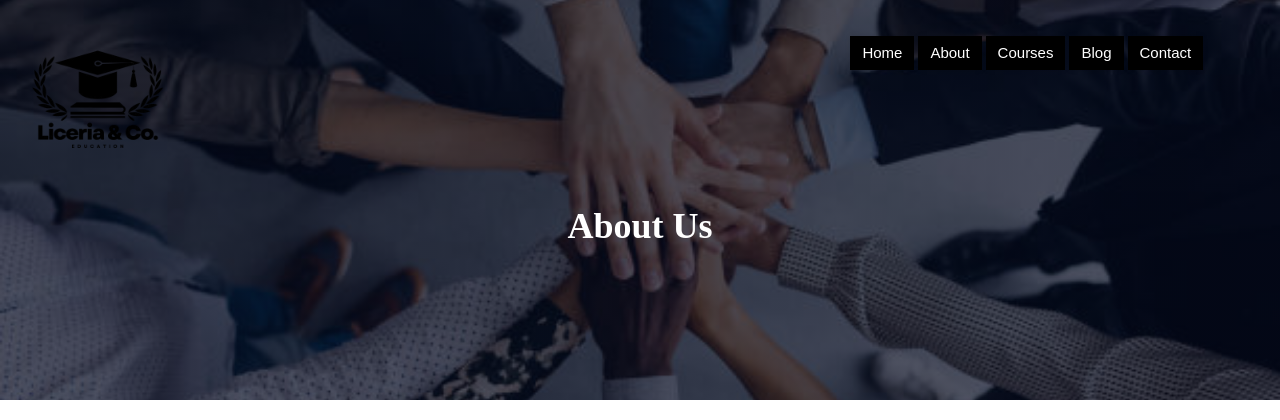
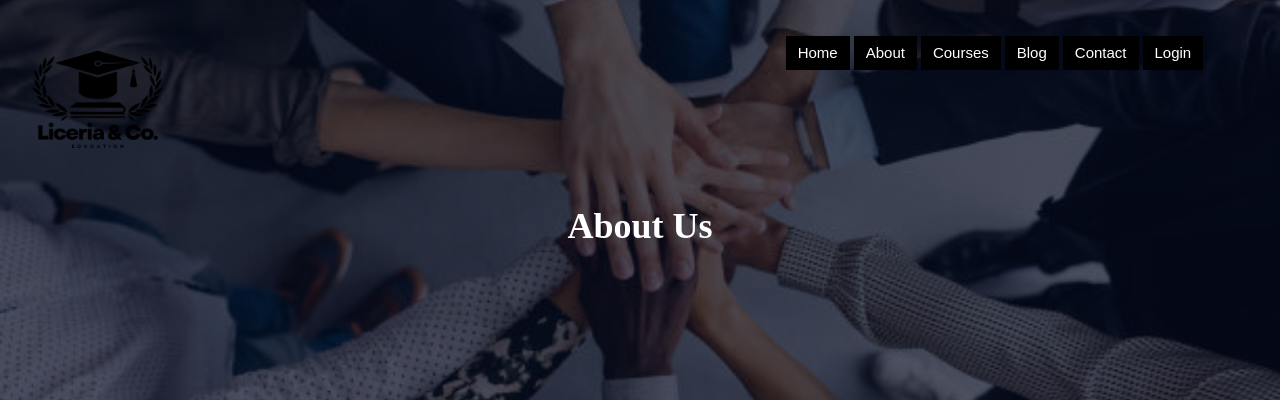
Before and after one commit to afraa786/UMS, a Django app: page /about/ in a window 1280 px wide. Shown: the top 420 px of the page. Run offline with Django 5.2, Linux system fonts and the light colour scheme.

Commit message:
made the function full dynamic

```diff
--- a/backend/server/static/css/courses.css
+++ b/backend/server/static/css/courses.css
@@ -1,4 +1,4 @@
-/* Global settings */
+Global settings
 body {
     font-family: 'Arial', sans-serif;
     background-color: #f9f9f9;
--- a/backend/server/static/css/home.css
+++ b/backend/server/static/css/home.css
@@ -65,6 +65,7 @@ nav img {
     font-size: 15px;
     font-family: sans-serif;
 }
+
 
 .text-box h1 {
     font-size: 50px;
--- a/backend/server/templates/about.html
+++ b/backend/server/templates/about.html
@@ -23,7 +23,8 @@
                     <li> <a href="{% url 'about' %}">About</a></li>
                     <li> <a href="{% url 'courses' %}">Courses</a></li>
                     <li> <a href="blog.html">Blog</a></li>
-                    <li> <a href="contactus.html">Contact</a></li>
+                    <li> <a href="mailto:fareedsayed95@gmail.com">Contact</a></li>
+                    <li> <a href="#">Login</a></li>
                 </ul>
             </div>
         </nav>
--- a/backend/server/templates/courses.html
+++ b/backend/server/templates/courses.html
@@ -6,7 +6,7 @@
     <meta name="viewport" content="width=device-width, initial-scale=1.0">
     {% load static %}  <!-- Load static files -->
     <link rel="stylesheet" href="{% static 'css/home.css' %}">  <!-- Link to your CSS file -->
-    <link rel="stylesheet" href="{% static 'css/course.css' %}">  <!-- Link to your CSS file -->
+    <link rel="stylesheet" href="{% static 'css/courses.css' %}">  <!-- Link to your CSS file -->
     <link rel="stylesheet" href="https://cdnjs.cloudflare.com/ajax/libs/font-awesome/6.0.0-beta3/css/all.min.css">
     <title>Our Courses</title>
 </head>
@@ -22,7 +22,8 @@
                     <li> <a href="{% url 'about' %}">About</a></li>
                     <li> <a href="{% url 'courses' %}">Courses</a></li>
                     <li> <a href="blog.html">Blog</a></li>
-                    <li> <a href="contactus.html">Contact</a></li>
+                    <li> <a href="mailto:fareedsayed95@gmail.com">Contact</a></li>
+                    <li> <a href="#">Login</a></li>
                 </ul>
             </div>
         </nav>
--- a/backend/server/templates/home.html
+++ b/backend/server/templates/home.html
@@ -20,6 +20,7 @@
                     <li><a href="{% url 'courses' %}">Courses</a></li>
                     <li><a href="#">Blog</a></li>
                     <li><a href="mailto:afraa786@gmail.com">Contact</a></li>
+                    <li><a href="#">Login</a></li>
                 </ul>
             </div>
         </nav>
--- a/backend/server/views.py
+++ b/backend/server/views.py
@@ -1,6 +1,7 @@
 from django.shortcuts import render
 from django.http import HttpResponse
 from . models import Courses
+from django.contrib.auth.models import User
 
 # Create your views here.
 
```
